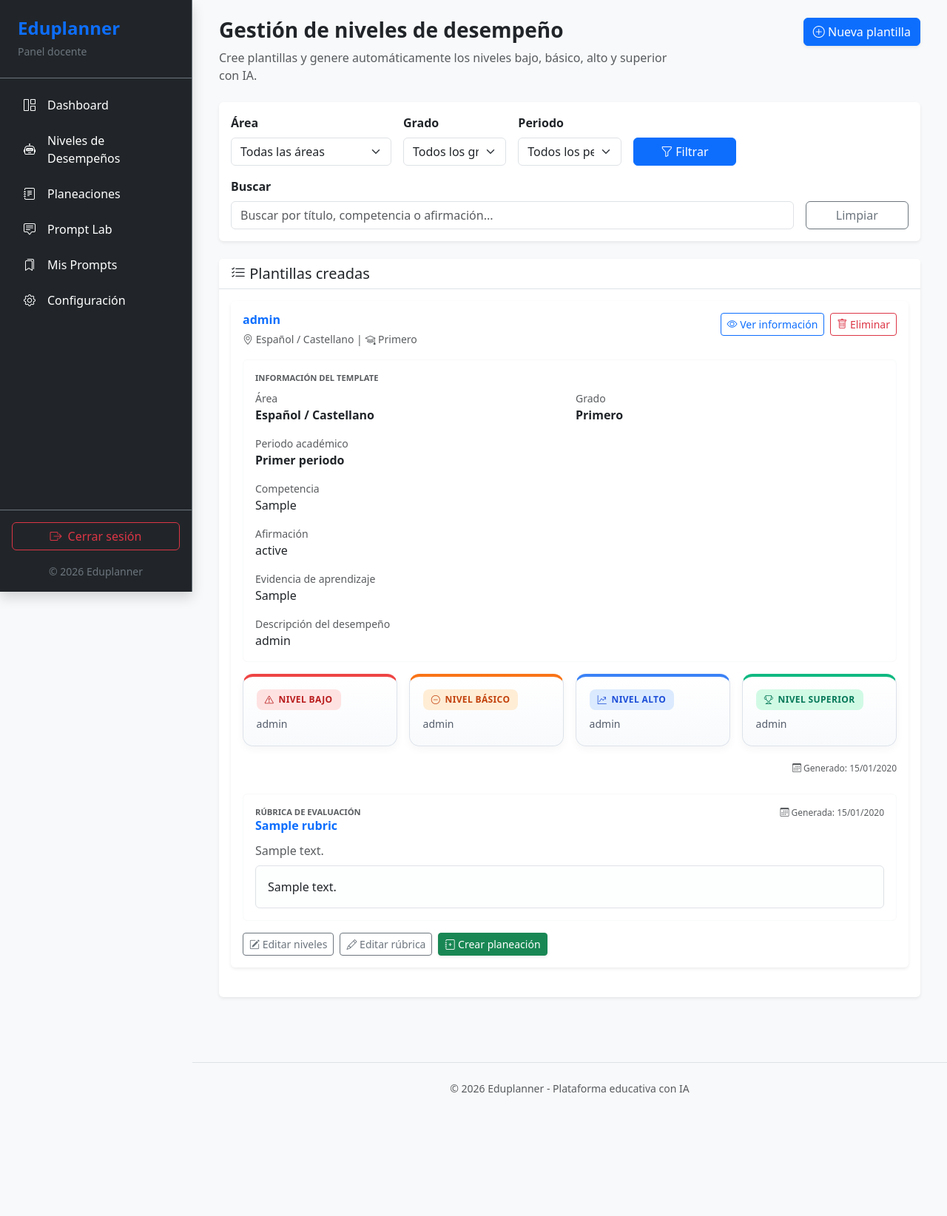
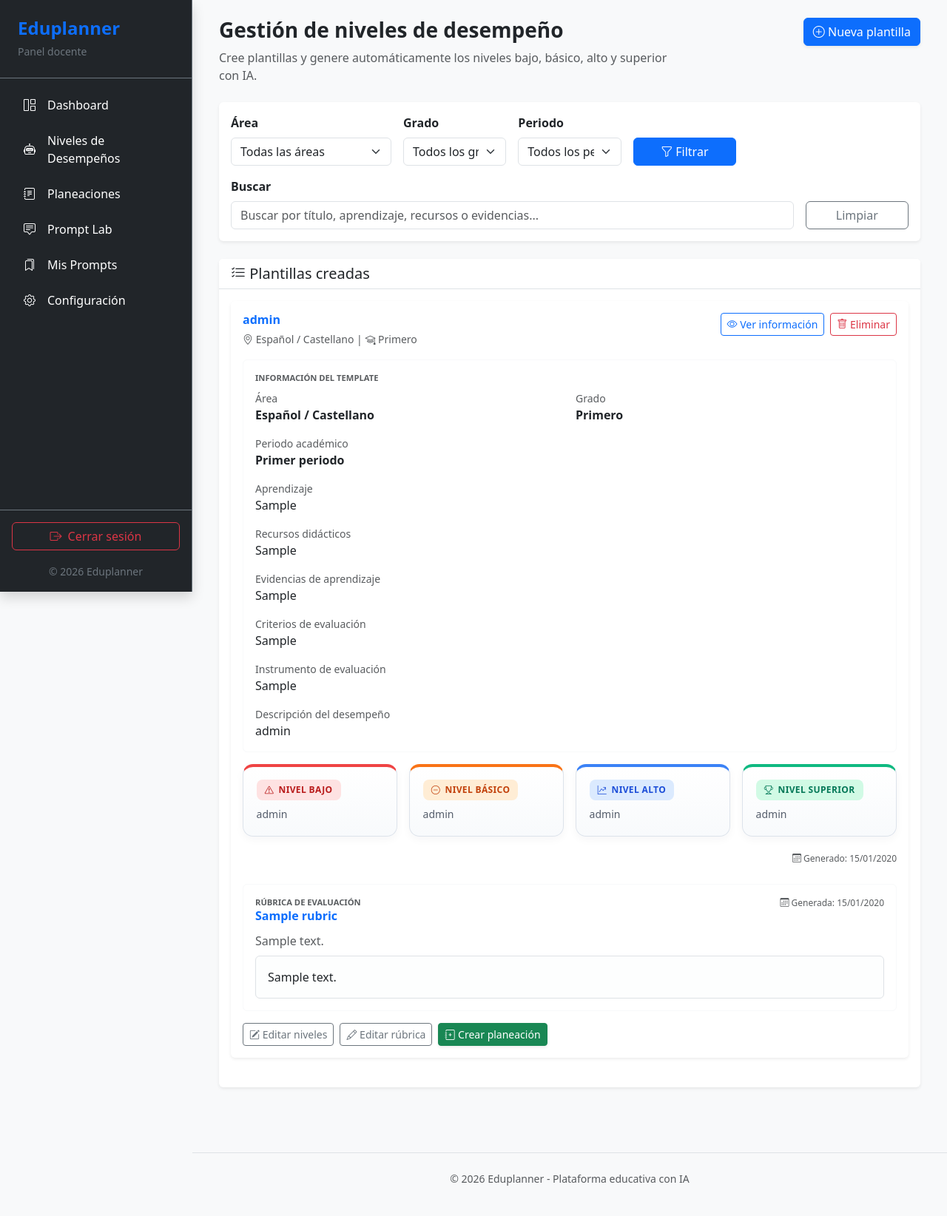
Before and after one commit to juangzj/eduplanner1.0, a Django app: page /levels/ in a window 1280 px wide, after a click on "Ver información". Shown: the whole page at 74% size. Before the commit the page ends 1481 px from the top, so only its background shows below. Run offline with Django 5.2, Linux system fonts and the light colour scheme; a user stored in the database is signed in; tables that the repository leaves empty hold one stand-in row (values such as "Sample post"); some libraries are stand-ins or nearby versions.

Commit message:
feat: Refactor performance level template fields and update related forms, views, and templates to enhance pedagogical structure

```diff
--- a/apps/levels/admin.py
+++ b/apps/levels/admin.py
@@ -10,7 +10,7 @@ from .models.performance_level_template_model import PerformanceLevelTemplate
 @admin.register(PerformanceLevelTemplate)
 class PerformanceLevelTemplateAdmin(admin.ModelAdmin):
 	list_display = ("id", "user", "area", "grade", "academic_period", "created_at")
-	search_fields = ("user__gmail", "level_title", "competency", "statement")
+	search_fields = ("user__gmail", "level_title", "learning", "didactic_resources", "learning_evidence")
 	list_filter = ("area", "grade", "academic_period", "created_at")
 
 
--- a/apps/levels/forms/filter_performance_level_form.py
+++ b/apps/levels/forms/filter_performance_level_form.py
@@ -29,7 +29,7 @@ class PerformanceLevelFilterForm(forms.Form):
         required=False,
         label="Buscar",
         widget=forms.TextInput(attrs={
-            'placeholder': 'Buscar por título, competencia o afirmación...',
+            'placeholder': 'Buscar por título, aprendizaje, recursos o evidencias...',
             'class': 'form-control'
         })
     )
--- a/apps/levels/forms/performance_level_template_form.py
+++ b/apps/levels/forms/performance_level_template_form.py
@@ -23,9 +23,17 @@ class PerformanceLevelTemplateCreateForm(forms.ModelForm):
             "level_title": "Título opcional del nivel de desempeño.",
             "level_description": "Descripción general del nivel.",
             "grade": "Seleccione el grado académico.",
-            "competency": "Competencia que se desea evaluar.",
-            "statement": "Afirmación de desempeño.",
-            "learning_evidence": "Evidencia de aprendizaje esperada.",
+            "learning": "Aprendizaje esperado para la unidad o clase.",
+            "didactic_resources": (
+                "Puede incluir como guía: recursos didácticos, materiales y actividades pedagógicas. "
+                "Esta información va dentro del campo de recursos didácticos."
+            ),
+            "learning_evidence": "Evidencias de aprendizaje.",
+            "evaluation_criteria": (
+                "Puede incluir como guía: qué se evalúa, cuándo se evalúa y cómo se evalúa. "
+                "Esta información va dentro del mismo campo."
+            ),
+            "assessment_instrument": "Instrumento de evaluación sugerido (rúbrica, lista de chequeo, etc.).",
             "academic_period": "Seleccione el periodo académico.",
         }
 
@@ -37,14 +45,20 @@ class PerformanceLevelTemplateCreateForm(forms.ModelForm):
             "grade": {
                 "required": "Debe seleccionar el grado.",
             },
-            "competency": {
-                "required": "Debe ingresar la competencia.",
+            "learning": {
+                "required": "Debe escribir el aprendizaje.",
             },
-            "statement": {
-                "required": "Debe escribir la afirmación.",
+            "didactic_resources": {
+                "required": "Debe escribir los recursos didácticos.",
             },
             "learning_evidence": {
-                "required": "Debe escribir la evidencia de aprendizaje.",
+                "required": "Debe escribir las evidencias de aprendizaje.",
+            },
+            "evaluation_criteria": {
+                "required": "Debe escribir los criterios de evaluación.",
+            },
+            "assessment_instrument": {
+                "required": "Debe escribir el instrumento de evaluación.",
             },
             "academic_period": {
                 "required": "Debe seleccionar el periodo académico.",
@@ -74,21 +88,34 @@ class PerformanceLevelTemplateCreateForm(forms.ModelForm):
                 "class": "form-select"
             }),
 
-            "competency": forms.TextInput(attrs={
+            "learning": forms.Textarea(attrs={
                 "class": "form-control",
-                "placeholder": "Competencia"
+                "rows": 3,
+                "placeholder": "Aprendizaje"
             }),
 
-            "statement": forms.Textarea(attrs={
+            "didactic_resources": forms.Textarea(attrs={
                 "class": "form-control",
                 "rows": 4,
-                "placeholder": "Afirmación de desempeño"
+                "placeholder": "Recursos didácticos"
             }),
 
             "learning_evidence": forms.Textarea(attrs={
                 "class": "form-control",
                 "rows": 4,
-                "placeholder": "Evidencia de aprendizaje"
+                "placeholder": "Evidencias de aprendizaje"
+            }),
+
+            "evaluation_criteria": forms.Textarea(attrs={
+                "class": "form-control",
+                "rows": 4,
+                "placeholder": "Criterios de evaluación"
+            }),
+
+            "assessment_instrument": forms.Textarea(attrs={
+                "class": "form-control",
+                "rows": 3,
+                "placeholder": "Instrumento de evaluación"
             }),
 
             # PERIODO ACADÉMICO COMO SELECT
--- a/apps/levels/services/assessment_rubric_services.py
+++ b/apps/levels/services/assessment_rubric_services.py
@@ -36,9 +36,11 @@ class AssessmentRubricCreateService:
             "area": template.area,
             "grade": template.get_grade_display(),
             "academic_period": template.academic_period,
-            "competency": template.competency,
-            "statement": template.statement,
+            "learning": template.learning,
+            "didactic_resources": template.didactic_resources,
             "learning_evidence": template.learning_evidence,
+            "evaluation_criteria": template.evaluation_criteria,
+            "assessment_instrument": template.assessment_instrument,
             "level_title": template.level_title,
             "level_description": template.level_description,
             "low_level": generated_levels.low_level,
--- a/apps/levels/services/class_planning_services.py
+++ b/apps/levels/services/class_planning_services.py
@@ -54,9 +54,11 @@ class ClassPlanningCreateService:
 			"area": template.area,
 			"grade": template.get_grade_display(),
 			"academic_period": template.academic_period,
-			"competency": template.competency,
-			"statement": template.statement,
+			"learning": template.learning,
+			"didactic_resources": template.didactic_resources,
 			"learning_evidence": template.learning_evidence,
+			"evaluation_criteria": template.evaluation_criteria,
+			"assessment_instrument": template.assessment_instrument,
 			"level_title": template.level_title,
 			"level_description": template.level_description,
 			"low_level": generated_levels.low_level,
--- a/apps/levels/services/generated_levels_services.py
+++ b/apps/levels/services/generated_levels_services.py
@@ -43,9 +43,11 @@ class GeneratedLevelsCreateService:
             "area": template.area,
             "grade": template.get_grade_display(),
             "academic_period": template.academic_period,
-            "competency": template.competency,
-            "statement": template.statement,
+            "learning": template.learning,
+            "didactic_resources": template.didactic_resources,
             "learning_evidence": template.learning_evidence,
+            "evaluation_criteria": template.evaluation_criteria,
+            "assessment_instrument": template.assessment_instrument,
             "level_title": template.level_title,
             "level_description": template.level_description,
         }
--- a/apps/levels/templates/levels/create_performance_level.html
+++ b/apps/levels/templates/levels/create_performance_level.html
@@ -21,48 +21,90 @@
             <div class="mb-3">
                 <label class="form-label fw-semibold">Área</label>
                 {{ form.area }}
+                {% if form.area.help_text %}
+                    <small class="form-text text-muted d-block mt-1">{{ form.area.help_text }}</small>
+                {% endif %}
                 {{ form.area.errors }}
             </div>
 
             <div class="mb-3">
                 <label class="form-label fw-semibold">Grado</label>
                 {{ form.grade }}
+                {% if form.grade.help_text %}
+                    <small class="form-text text-muted d-block mt-1">{{ form.grade.help_text }}</small>
+                {% endif %}
                 {{ form.grade.errors }}
             </div>
 
             <div class="mb-3">
                 <label class="form-label fw-semibold">Título</label>
                 {{ form.level_title }}
+                {% if form.level_title.help_text %}
+                    <small class="form-text text-muted d-block mt-1">{{ form.level_title.help_text }}</small>
+                {% endif %}
                 {{ form.level_title.errors }}
             </div>
 
             <div class="mb-3">
                 <label class="form-label fw-semibold">Descripción</label>
                 {{ form.level_description }}
+                {% if form.level_description.help_text %}
+                    <small class="form-text text-muted d-block mt-1">{{ form.level_description.help_text }}</small>
+                {% endif %}
                 {{ form.level_description.errors }}
             </div>
 
             <div class="mb-3">
-                <label class="form-label fw-semibold">Competencia</label>
-                {{ form.competency }}
-                {{ form.competency.errors }}
+                <label class="form-label fw-semibold">Aprendizaje</label>
+                {{ form.learning }}
+                {% if form.learning.help_text %}
+                    <small class="form-text text-muted d-block mt-1">{{ form.learning.help_text }}</small>
+                {% endif %}
+                {{ form.learning.errors }}
             </div>
 
             <div class="mb-3">
-                <label class="form-label fw-semibold">Afirmación</label>
-                {{ form.statement }}
-                {{ form.statement.errors }}
+                <label class="form-label fw-semibold">Recursos didácticos</label>
+                {{ form.didactic_resources }}
+                {% if form.didactic_resources.help_text %}
+                    <small class="form-text text-muted d-block mt-1">{{ form.didactic_resources.help_text }}</small>
+                {% endif %}
+                {{ form.didactic_resources.errors }}
             </div>
 
             <div class="mb-3">
-                <label class="form-label fw-semibold">Evidencia</label>
+                <label class="form-label fw-semibold">Evidencias de aprendizaje</label>
                 {{ form.learning_evidence }}
+                {% if form.learning_evidence.help_text %}
+                    <small class="form-text text-muted d-block mt-1">{{ form.learning_evidence.help_text }}</small>
+                {% endif %}
                 {{ form.learning_evidence.errors }}
+            </div>
+
+            <div class="mb-3">
+                <label class="form-label fw-semibold">Criterios de evaluación</label>
+                {{ form.evaluation_criteria }}
+                {% if form.evaluation_criteria.help_text %}
+                    <small class="form-text text-muted d-block mt-1">{{ form.evaluation_criteria.help_text }}</small>
+                {% endif %}
+                {{ form.evaluation_criteria.errors }}
+            </div>
+
+            <div class="mb-3">
+                <label class="form-label fw-semibold">Instrumento de evaluación</label>
+                {{ form.assessment_instrument }}
+                {% if form.assessment_instrument.help_text %}
+                    <small class="form-text text-muted d-block mt-1">{{ form.assessment_instrument.help_text }}</small>
+                {% endif %}
+                {{ form.assessment_instrument.errors }}
             </div>
 
             <div class="mb-4">
                 <label class="form-label fw-semibold">Periodo académico</label>
                 {{ form.academic_period }}
+                {% if form.academic_period.help_text %}
+                    <small class="form-text text-muted d-block mt-1">{{ form.academic_period.help_text }}</small>
+                {% endif %}
                 {{ form.academic_period.errors }}
             </div>
 
--- a/apps/levels/views/performance_level_template_views.py
+++ b/apps/levels/views/performance_level_template_views.py
@@ -88,8 +88,11 @@ def levels_view(request):
             performance_levels = performance_levels.filter(
                 Q(level_title__icontains=search)
                 | Q(level_description__icontains=search)
-                | Q(competency__icontains=search)
-                | Q(statement__icontains=search)
+                | Q(learning__icontains=search)
+                | Q(didactic_resources__icontains=search)
+                | Q(learning_evidence__icontains=search)
+                | Q(evaluation_criteria__icontains=search)
+                | Q(assessment_instrument__icontains=search)
             )
 
     performance_levels = performance_levels.select_related(
--- a/templates/pages/levels.html
+++ b/templates/pages/levels.html
@@ -139,16 +139,24 @@
                                                 <p class="mb-0 fw-semibold">{{ performance.academic_period }}</p>
                                             </div>
                                             <div class="col-12">
-                                                <small class="text-muted d-block">Competencia</small>
-                                                <p class="mb-0">{{ performance.competency|default:"-" }}</p>
+                                                <small class="text-muted d-block">Aprendizaje</small>
+                                                <p class="mb-0">{{ performance.learning|default:"-"|linebreaksbr }}</p>
                                             </div>
                                             <div class="col-12">
-                                                <small class="text-muted d-block">Afirmación</small>
-                                                <p class="mb-0">{{ performance.statement|linebreaksbr }}</p>
+                                                <small class="text-muted d-block">Recursos didácticos</small>
+                                                <p class="mb-0">{{ performance.didactic_resources|default:"-"|linebreaksbr }}</p>
                                             </div>
                                             <div class="col-12">
-                                                <small class="text-muted d-block">Evidencia de aprendizaje</small>
+                                                <small class="text-muted d-block">Evidencias de aprendizaje</small>
                                                 <p class="mb-0">{{ performance.learning_evidence|linebreaksbr }}</p>
+                                            </div>
+                                            <div class="col-12">
+                                                <small class="text-muted d-block">Criterios de evaluación</small>
+                                                <p class="mb-0">{{ performance.evaluation_criteria|default:"-"|linebreaksbr }}</p>
+                                            </div>
+                                            <div class="col-12">
+                                                <small class="text-muted d-block">Instrumento de evaluación</small>
+                                                <p class="mb-0">{{ performance.assessment_instrument|default:"-"|linebreaksbr }}</p>
                                             </div>
                                             <div class="col-12">
                                                 <small class="text-muted d-block">Descripción del desempeño</small>
```
Also changed, not shown: apps/levels/ai/prompts.py (+14 -8 lines), apps/levels/models/performance_level_template_model.py (+9 -3 lines), templates/pages/class_plans.html (+12 -4 lines), apps/interactions/migrations/0001_initial.py (added), apps/levels/migrations/0009_performanceleveltemplate_new_pedagogical_fields.py (added), apps/levels/migrations/0010_update_template_fields_remove_competency_statement.py (added), apps/levels/migrations/0011_alter_performanceleveltemplate_didactic_resources.py (added).
